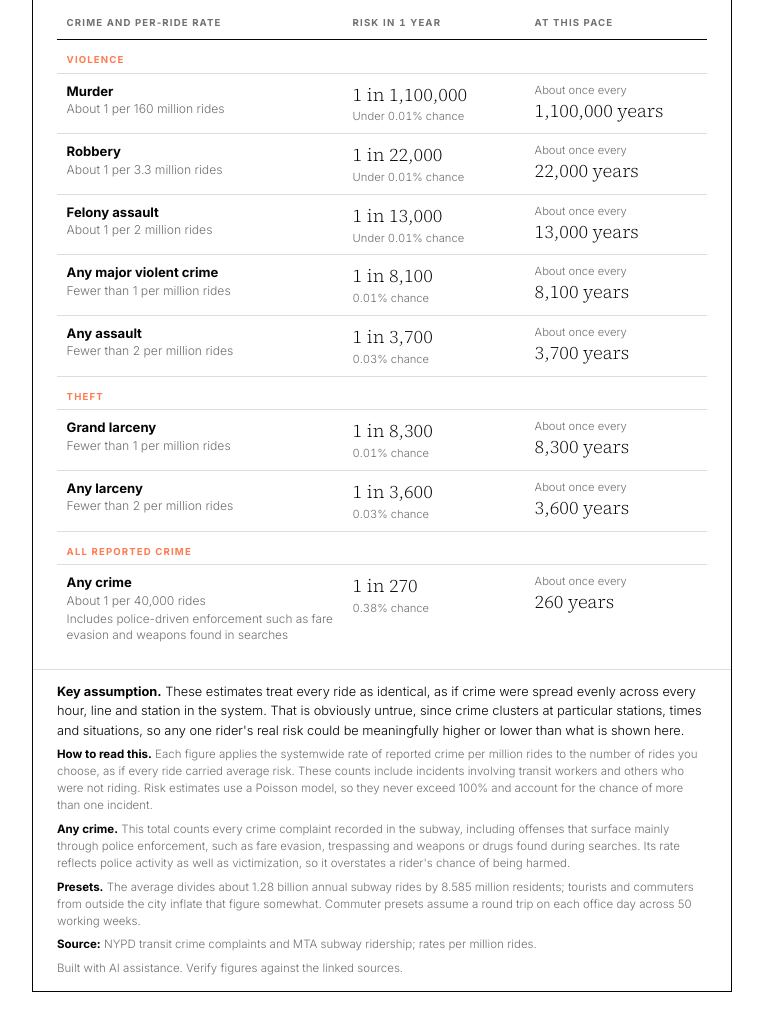
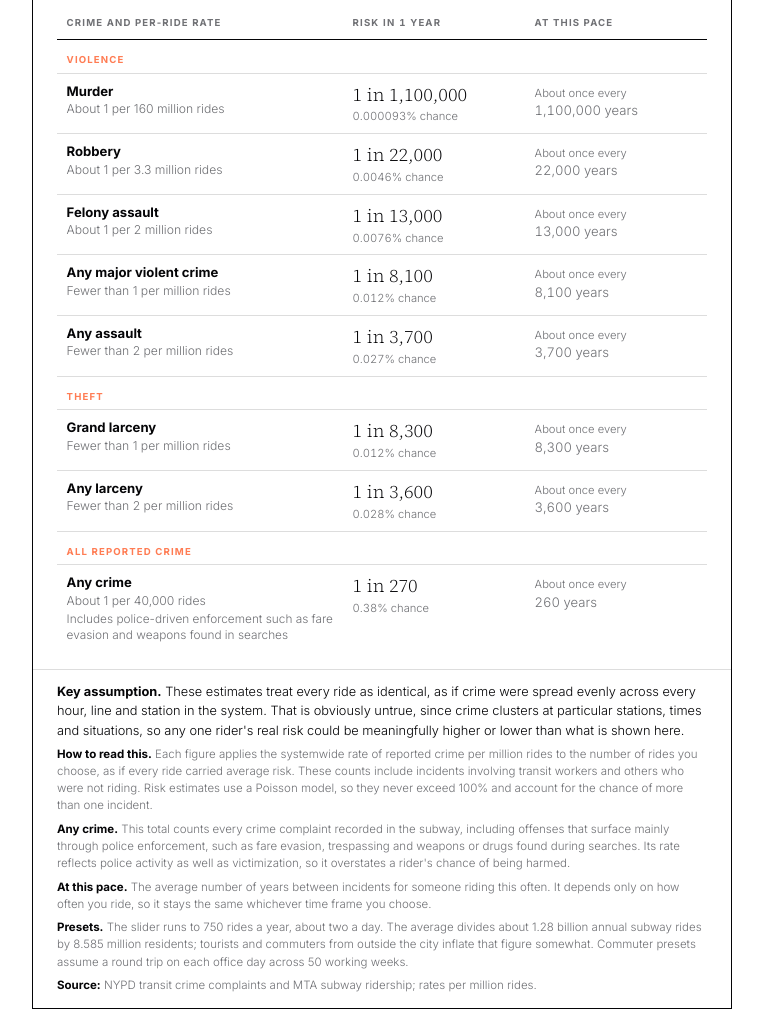
Before and after one commit to Vital-City/subway-ride-odds, a plain HTML site: page index.html in a window 1280 px wide. Shown: the part 459-1490 px from the top of the page, without its empty margins (258-1021 px from the left). Drawn offline with Linux system fonts and the light colour scheme; a web font is replaced by a local one.

Commit message:
Add files via upload

```diff
--- a/index.html
+++ b/index.html
@@ -82,8 +82,9 @@ input[type=range]:focus-visible{outline:2px solid var(--vc-orange); outline-offs
 .vc-table .label{font-weight:700}
 .vc-table .label .rate{display:block; font-weight:300; color:var(--vc-charcoal); font-size:.76rem; margin-top:1px}
 .vc-table .label .caveat{display:block; font-weight:300; color:var(--vc-charcoal); font-size:.74rem; margin-top:3px}
-.pace-lbl{display:block; font-family:var(--vc-sans); font-weight:300; font-size:.7rem; color:var(--vc-charcoal); margin-bottom:2px}
-.pace-num{display:block; font-family:var(--vc-serif); font-weight:300; font-size:1.15rem; line-height:1.15; white-space:nowrap; font-variant-numeric:tabular-nums}
+.pace-lbl{display:block; font-family:var(--vc-sans); font-weight:300; font-size:.7rem; color:var(--vc-charcoal); margin-bottom:1px}
+.pace-num{display:block; font-family:var(--vc-sans); font-weight:300; font-size:.82rem; line-height:1.3; color:var(--vc-charcoal); white-space:nowrap; font-variant-numeric:tabular-nums}
+.vc-table td.pace{padding-top:.75rem}
 .vc-table .m-lbl{display:none}
 .vc-table tr.group td{font-weight:700; font-size:.6rem; letter-spacing:.12em; text-transform:uppercase; color:var(--vc-orange); padding-top:.9rem; padding-bottom:.35rem}
 .muted{color:var(--vc-charcoal)}
@@ -123,7 +124,8 @@ input[type=range]:focus-visible{outline:2px solid var(--vc-orange); outline-offs
   .vc-table tr.group{display:block; padding:16px 0 4px; border-bottom:1px solid var(--vc-black)}
   .vc-table tr.group td{padding:0}
   .vc-table .m-lbl{display:block; font-family:var(--vc-sans); font-weight:300; font-size:.7rem; color:var(--vc-charcoal); margin-bottom:2px; white-space:normal}
-  .vc-table .metric, .pace-num{font-size:1.2rem}
+  .vc-table .metric{font-size:1.2rem}
+  .vc-table td.pace{padding-top:16px}
 }
 @media (prefers-reduced-motion:reduce){*{transition:none!important}}
 body.embed{padding:0}
@@ -144,8 +146,8 @@ body.embed .card{border:none; max-width:none}
         <label for="rides" class="toolbar-label">Rides per year</label>
         <span class="val" id="ridesVal">150 <span id="perWeek">about 2.9 a week</span></span>
       </div>
-      <input type="range" id="rides" min="0" max="500" step="1" value="150">
-      <div class="ticks" aria-hidden="true"><span>0</span><span>100</span><span>200</span><span>300</span><span>400</span><span>500</span></div>
+      <input type="range" id="rides" min="0" max="750" step="1" value="150">
+      <div class="ticks" aria-hidden="true"><span>0</span><span>150</span><span>300</span><span>450</span><span>600</span><span>750</span></div>
     </div>
     <div class="presets" role="group" aria-label="Example riders">
       <button data-rides="24" aria-pressed="false">Occasional<small>Two rides a month</small></button>
@@ -177,9 +179,9 @@ body.embed .card{border:none; max-width:none}
     <p class="key"><b>Key assumption.</b> These estimates treat every ride as identical, as if crime were spread evenly across every hour, line and station in the system. That is obviously untrue, since crime clusters at particular stations, times and situations, so any one rider's real risk could be meaningfully higher or lower than what is shown here.</p>
     <p><b>How to read this.</b> Each figure applies the systemwide rate of reported crime per million rides to the number of rides you choose, as if every ride carried average risk. These counts include incidents involving transit workers and others who were not riding. Risk estimates use a Poisson model, so they never exceed 100% and account for the chance of more than one incident.</p>
     <p><b>Any crime.</b> This total counts every crime complaint recorded in the subway, including offenses that surface mainly through police enforcement, such as fare evasion, trespassing and weapons or drugs found during searches. Its rate reflects police activity as well as victimization, so it overstates a rider's chance of being harmed.</p>
-    <p><b>Presets.</b> The average divides about 1.28 billion annual subway rides by 8.585 million residents; tourists and commuters from outside the city inflate that figure somewhat. Commuter presets assume a round trip on each office day across 50 working weeks.</p>
+    <p><b>At this pace.</b> The average number of years between incidents for someone riding this often. It depends only on how often you ride, so it stays the same whichever time frame you choose.</p>
+    <p><b>Presets.</b> The slider runs to 750 rides a year, about two a day. The average divides about 1.28 billion annual subway rides by 8.585 million residents; tourists and commuters from outside the city inflate that figure somewhat. Commuter presets assume a round trip on each office day across 50 working weeks.</p>
     <p><b>Source:</b> NYPD transit crime complaints and MTA subway ridership; rates per million rides.</p>
-    <p>Built with AI assistance. Verify figures against the linked sources.</p>
   </footer>
 </article>
 
@@ -213,7 +215,7 @@ const fmt = x => sig2(x).toLocaleString("en-US");
 function oddsText(p){
   if (p <= 0) return {odds:"None", pct:"No rides"};
   const pctNum = p * 100;
-  const pct = pctNum >= 1 ? pctNum.toFixed(1) + "% chance" : pctNum >= 0.01 ? pctNum.toFixed(2) + "% chance" : "Under 0.01% chance";
+  const pct = (pctNum >= 1 ? pctNum.toFixed(1) : pctNum.toLocaleString("en-US", {maximumSignificantDigits:2})) + "% chance";
   if (1 / p < 1.5) return {odds:"Near certain", pct};
   return {odds:"1 in " + fmt(1 / p), pct};
 }
@@ -226,8 +228,8 @@ function render(){
   const rides = +slider.value;
   const wk = rides / 52;
   $("ridesVal").firstChild.nodeValue = rides.toLocaleString("en-US") + " ";
-  $("perWeek").textContent = rides === 0 ? "" : wk < 1 ? "about " + Math.round(rides / 12) + " a month" : "about " + (wk < 10 ? Math.round(wk * 10) / 10 : Math.round(wk)) + " a week";
-  slider.style.setProperty("--fill", (rides / 5) + "%");
+  $("perWeek").textContent = rides === 0 ? "" : wk < 1 ? "about " + Math.round(rides / 12) + " a month" : "about " + Math.round(wk) + " a week";
+  slider.style.setProperty("--fill", (rides / 7.5) + "%");
   const riskLbl = "Risk in " + years + (years === 1 ? " year" : " years");
   $("oddsHead").textContent = riskLbl;
 
```
